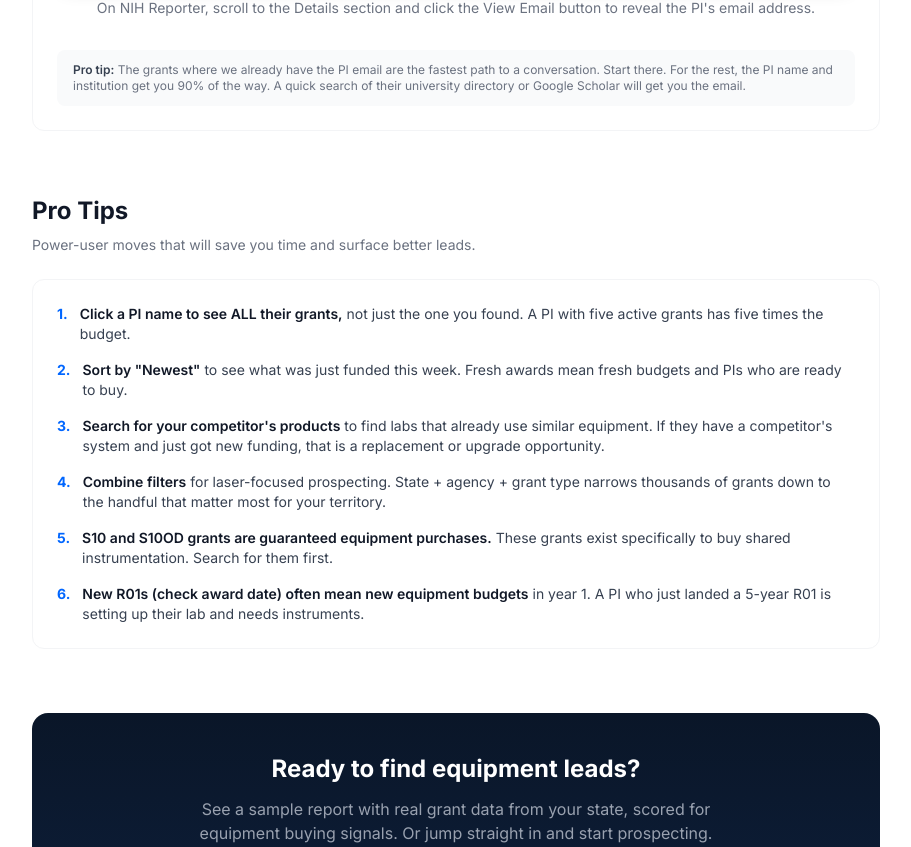
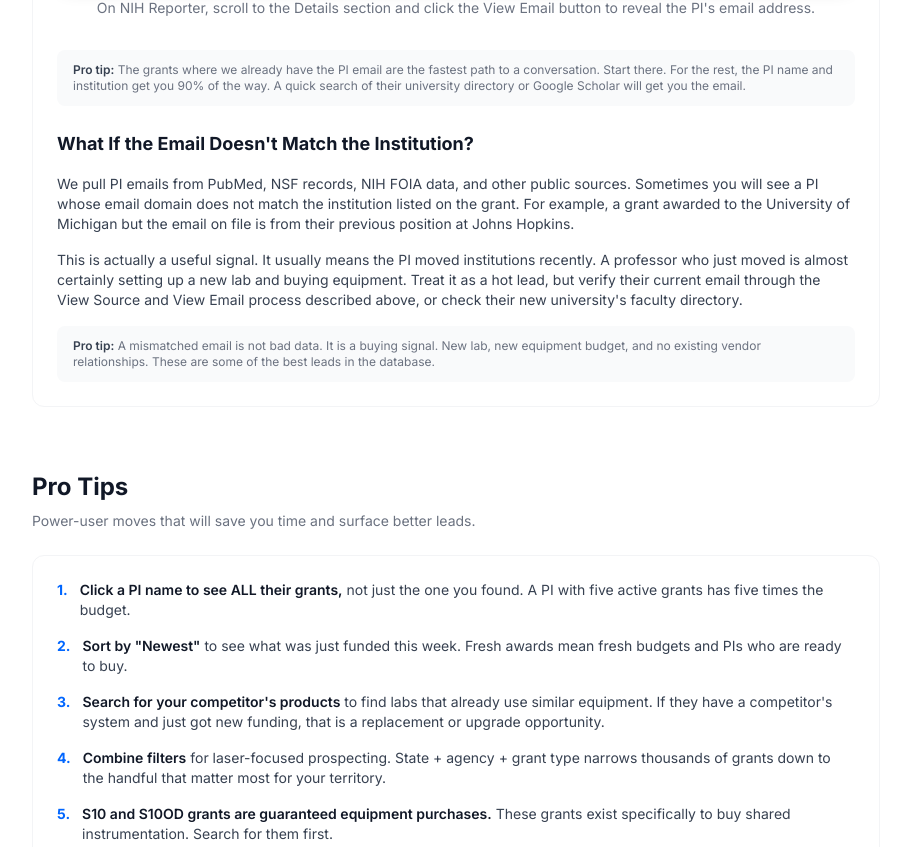
Before and after one commit to lableadmanager-bit/lableadspro-website, a Next.js app: page /database/guides/how-to-use in a window 1280 px wide. Shown: the part 8118-8965 px from the top of the page, without its empty margins (184-1095 px from the left). Built offline with nearby package versions, Linux system fonts and the light colour scheme.

Commit message:
How-to guide: add mismatched email = buying signal section
PI moved institutions? That's a new lab setup = equipment budget.
Turn a data quality concern into a sales intelligence callout.

```diff
--- a/src/app/database/guides/how-to-use/page.tsx
+++ b/src/app/database/guides/how-to-use/page.tsx
@@ -663,6 +663,36 @@ export default function HowToUseGuide() {
                 university directory or Google Scholar will get you the email.
               </p>
             </div>
+
+            <h3 className="text-lg font-bold text-[var(--color-gray-900)] mt-6">
+              What If the Email Doesn&apos;t Match the Institution?
+            </h3>
+            <p className="text-sm text-[var(--color-gray-700)]">
+              We pull PI emails from PubMed, NSF records, NIH FOIA data, and
+              other public sources. Sometimes you will see a PI whose email
+              domain does not match the institution listed on the grant. For
+              example, a grant awarded to the University of Michigan but the
+              email on file is from their previous position at Johns Hopkins.
+            </p>
+            <p className="text-sm text-[var(--color-gray-700)]">
+              This is actually a useful signal. It usually means the PI moved
+              institutions recently. A professor who just moved is almost
+              certainly setting up a new lab and buying equipment. Treat it as a
+              hot lead, but verify their current email through the View Source
+              and View Email process described above, or check their new
+              university&apos;s faculty directory.
+            </p>
+
+            <div className="bg-[var(--color-gray-50)] rounded-lg px-4 py-3">
+              <p className="text-xs text-[var(--color-gray-500)]">
+                <span className="font-semibold text-[var(--color-gray-700)]">
+                  Pro tip:
+                </span>{" "}
+                A mismatched email is not bad data. It is a buying signal. New
+                lab, new equipment budget, and no existing vendor relationships.
+                These are some of the best leads in the database.
+              </p>
+            </div>
           </div>
         </section>
 
```
